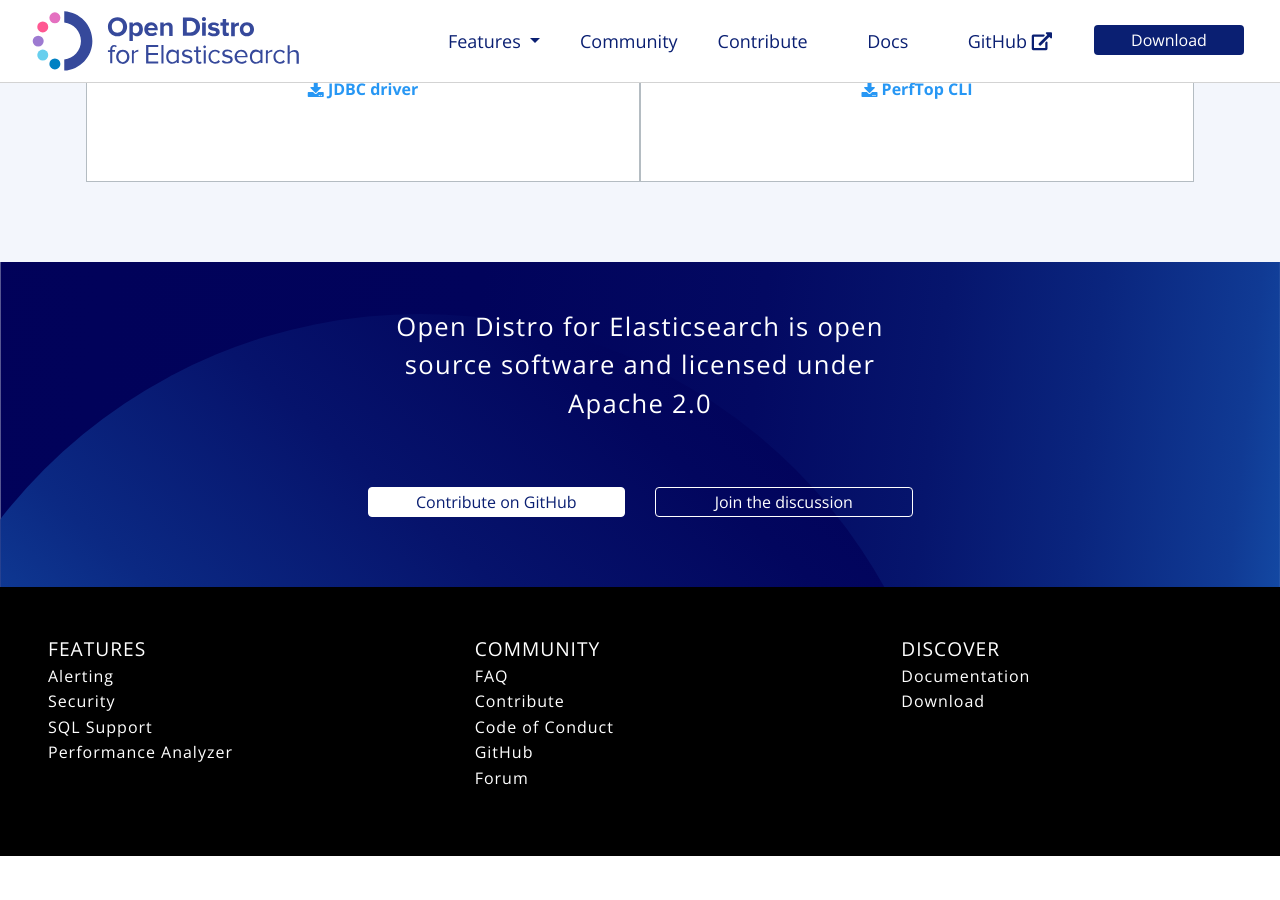
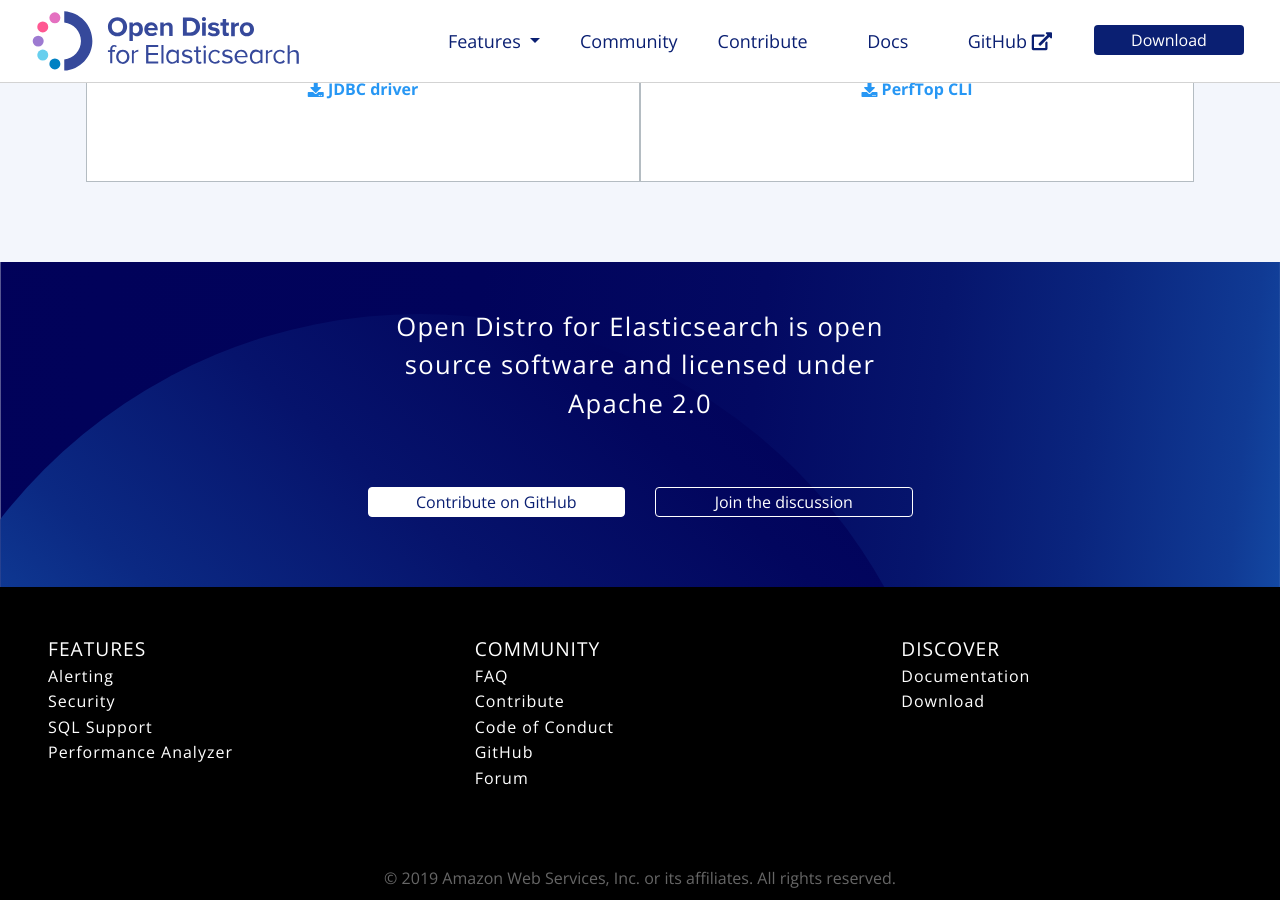
Before and after one commit to opendistro/for-elasticsearch, a Jekyll site: the page built from downloads.md, in a window 1280 px wide and 900 px high, scrolled down 1404 px. Built offline with Jekyll 4.4.1, drawn with Linux system fonts in a browser that asks for light colours; before the commit the page ends 2260 px from its top, so only the background shows below that.

Commit message:
Added copyright

```diff
--- a/_data/pages/es/footer.yml
+++ b/_data/pages/es/footer.yml
@@ -30,3 +30,4 @@
          url: "https://opendistro.github.io/for-elasticsearch-docs"
        - menu_item: "Download"
          url: "/downloads.html"
+  copyright: © 2019 Amazon Web Services, Inc. or its affiliates. All rights reserved.
--- a/_includes/footer.html
+++ b/_includes/footer.html
@@ -13,9 +13,12 @@
               </li>
             {% endfor %}
           </ul>
-
       </div>
     {% endfor %}
+  </div>
+  <!-- Copy right -->
+  <div class="row justify-content-around">
+    <span style="text-align:center; color: #666; padding: 10px;">{{site.data.pages.es.footer.siteMap.copyright}}</span>
   </div>
 </footer>
 
--- a/_layouts/downloads.html
+++ b/_layouts/downloads.html
@@ -116,5 +116,5 @@
 </div>
 
 <!-- Community -->
-{%- include communities/es.html community=site.data.pages.es.downloads.bottomBanner github=site.data.links.github.alerting forum= site.data.links.forum.alerting-%}
+{%- include communities/es.html community=site.data.pages.es.downloads.bottomBanner github=site.data.links.github.alerting forum= site.data.links.forum.home-%}
 <!-- Community Ends -->
```
Lines whose indentation alone changed are shown as unchanged.
